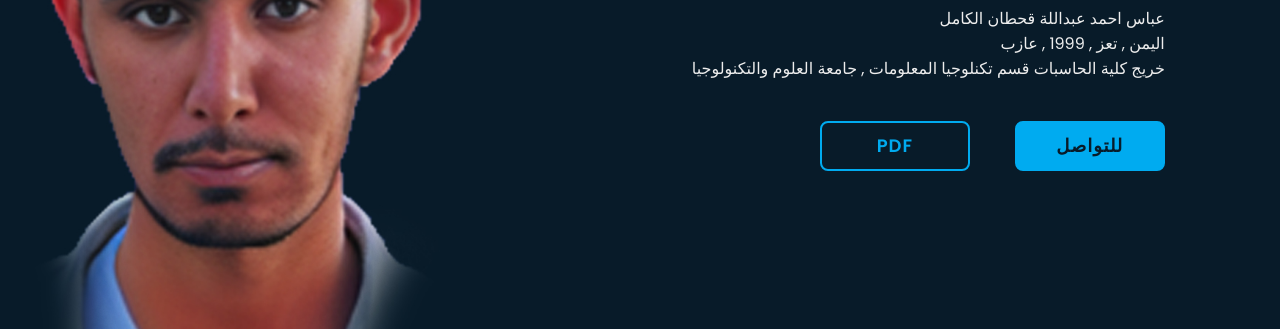
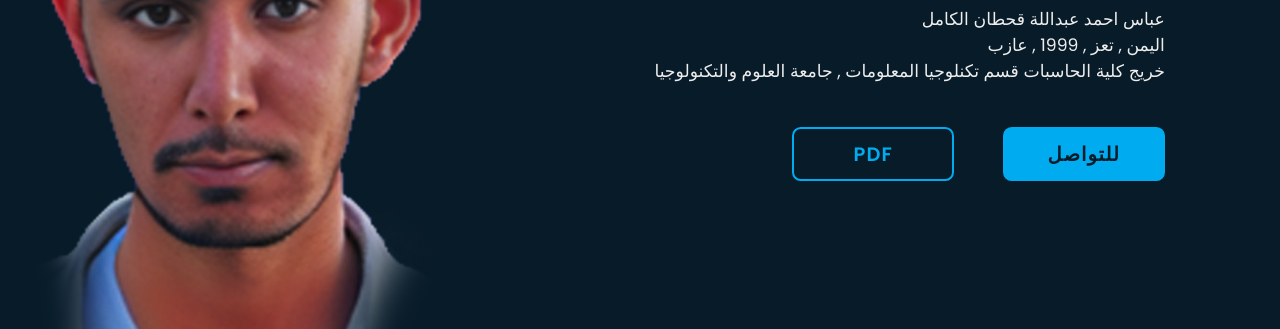
Before and after one commit to AbaasEng/CV-AbbasAlkamel, a plain HTML site: page index.html in a window 1280 px wide. Shown: the part 382-711 px from the top of the page. Drawn offline with nearby package versions, Linux system fonts and the light colour scheme.

Commit message:
Add files via upload

```diff
--- a/css/style.css
+++ b/css/style.css
@@ -18,7 +18,7 @@
 }
 
 html {
-    font-size: 62.5%;
+    font-size: 67.5%;
     overflow: ;
 }
 
@@ -743,7 +743,7 @@ section:nth-child(odd) .animate.scroll,
 
 @media (max-width: 1200px) {
     html {
-        font-size: 60%;
+        font-size: 68%;
     }
 }
 
```
